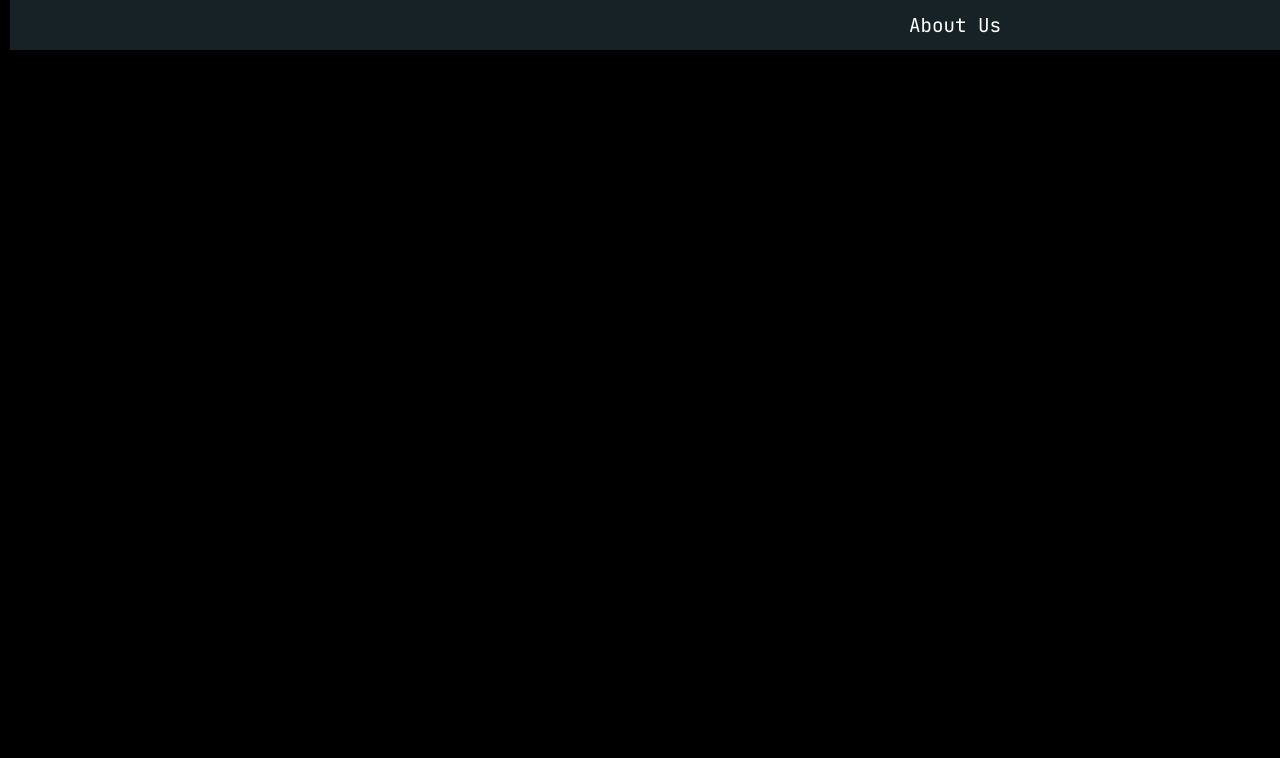
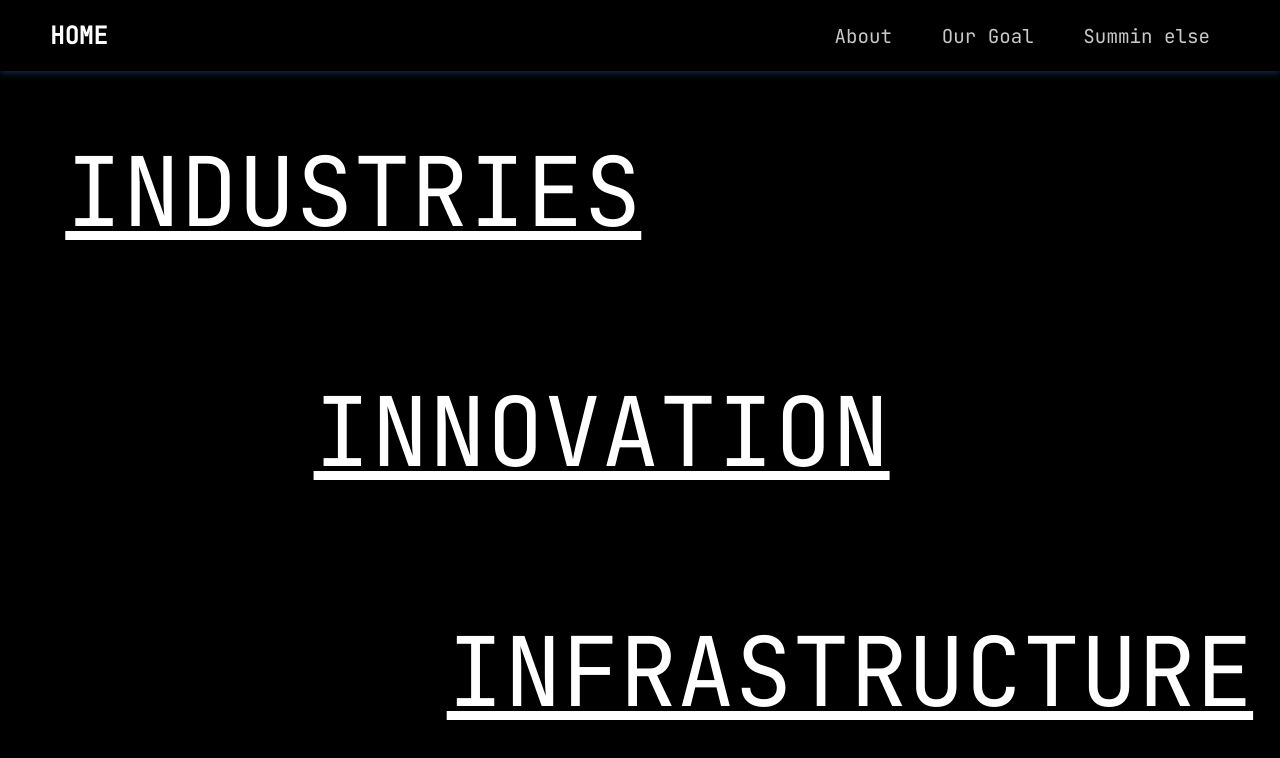
Before and after one commit to cluac7/dumb-ist-assignment, a plain HTML site: page src/index.html in a window 1280 px wide. Drawn offline with nearby package versions, Linux system fonts and the light colour scheme.

Commit message:
added a mainbar and working on some animations rn

```diff
--- a/src/index.html
+++ b/src/index.html
@@ -31,20 +31,23 @@
 
 
 
+
+  <header>
+    <h1 id="title">HOME</h1>
+    <nav>
+      <ul>
+        <li><a href="#">About</a></li>
+        <li><a href="#">Our Goal</a></li>
+        <li><a href="#">Summin else </a></li>
+      </ul>
+    </nav>
+  </header>
+
+
   <div class="container">
-    <div class="🧭">
-      <nav>
-        <div class="logo">
-
-        </div>
-
-        <div class="navlinks">
-          <div class="navitem">
-            <a href="#" id="hoverlink">About Us</a>
-          </div>
-        </div>
-      </nav>
-    </div>
+    <p class="maintext one">INDUSTRIES</p>
+    <p class="maintext two">INNOVATION</p>
+    <p class="maintext three">INFRASTRUCTURE</p>
   </div>
 
 
--- a/src/script.js
+++ b/src/script.js
@@ -18,3 +18,7 @@ function onMouseHover() {
 function onMouseHoverOut() {
   gsap.to($cursor, { duration: 0.4, scale: 1 });
 }
+
+
+var mainSplitText = new SplitText(".maintext", {type:"words"});
+gsap.staggerFrom(mainSplitText.words, 0.5, {opacity:0, rotation:-180, y:-100, ease:Back.easeOut}, 0.02)
--- a/src/style.css
+++ b/src/style.css
@@ -1,5 +1,10 @@
 ::selection {
   background: rgb(83, 82, 82);
+}
+
+* {
+  margin: 0;
+  padding: 0;
 }
 
 body {
@@ -44,19 +49,6 @@ circle {
 }
 
 
-nav {
-  display: flex;
-  gap: 2em;
-  flex-direction: row;
-  height: 50px;
-  width: 100vw;
-  background: rgb(23, 34, 39);
-  align-items: center;
-  justify-content: space-around;
-  margin-right: 10px;
-  margin-left: 10px;
-}
-
 a {
   text-decoration: none;
   color: white;
@@ -73,3 +65,66 @@ a {
     display: none;
   }
 }
+
+
+header li {
+  list-style: none;
+  display: inline-block;
+  padding: 0 20px;
+}
+
+header {
+  display: flex;
+  justify-content: flex-end;
+  align-items: center;
+  padding: 20px 50px;
+  box-shadow: 0 1px 8px rgb(26, 56, 95);
+}
+
+#title {
+  margin-right: auto;
+  font-size: 1.5em;
+}
+
+
+header a {
+  text-decoration: none;
+  color: rgb(203, 200, 200);
+  transition: all 0.3s ease 0s;
+}
+
+header a:hover {
+  color: #b2dfdb;
+}
+
+.container {
+  display: grid;
+  width: 100%;
+  height: 90%;
+  margin-top: auto;
+  grid-template-areas:
+  "txt1 txt1 txt1 . ."
+  ". txt2 txt2 txt2 ."
+  ". . txt3 txt3 txt3";
+  grid-template-columns: repeat(1fr, 5);
+  grid-template-rows: repeat(1fr, 3);
+}
+
+.maintext {
+  font-size: 6em;
+  justify-self: center;
+  text-decoration: underline;
+  align-self: center;
+}
+
+.maintext.one {
+  grid-area: txt1;
+}
+
+.maintext.two {
+  grid-area: txt2;
+}
+
+.maintext.three {
+  grid-area: txt3;
+}
```
